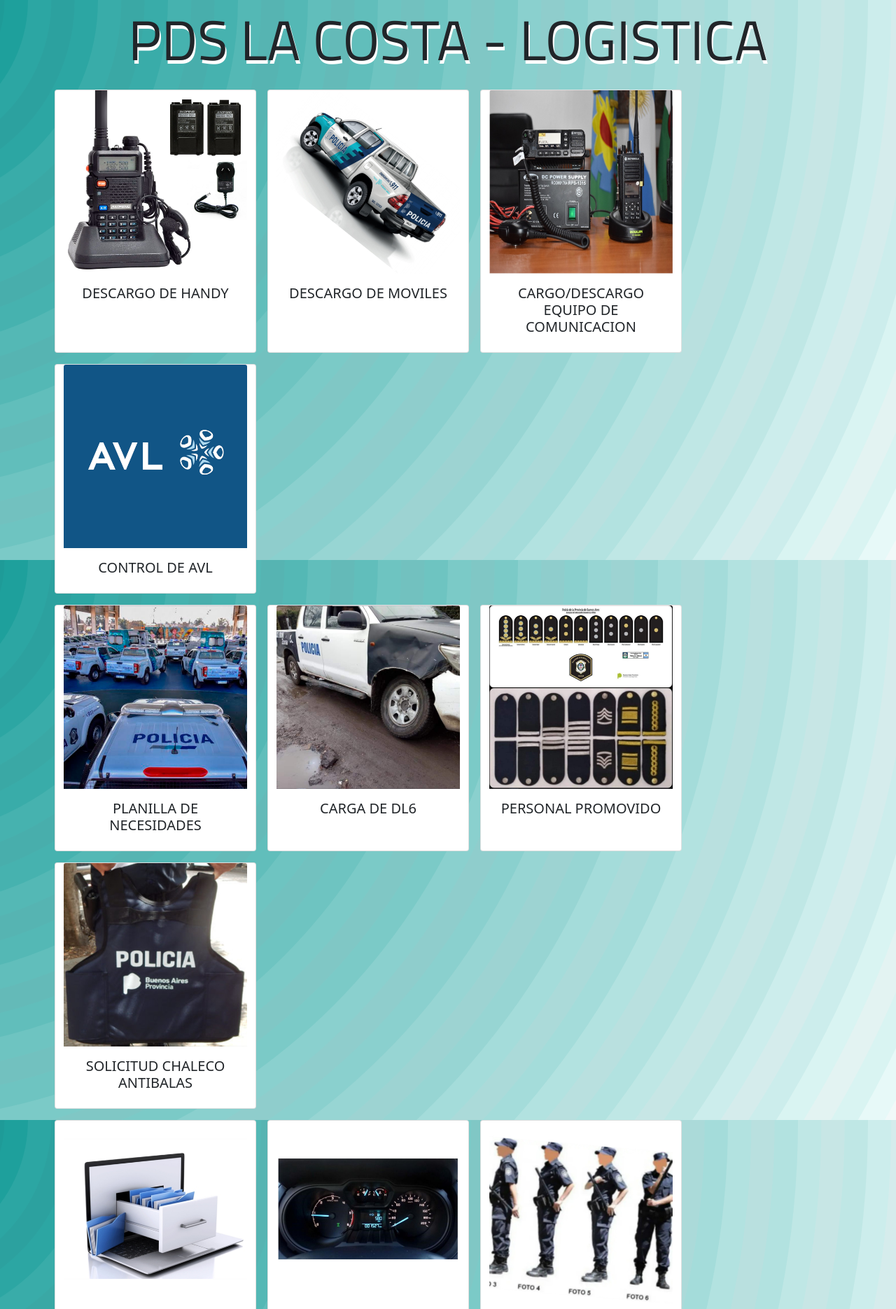
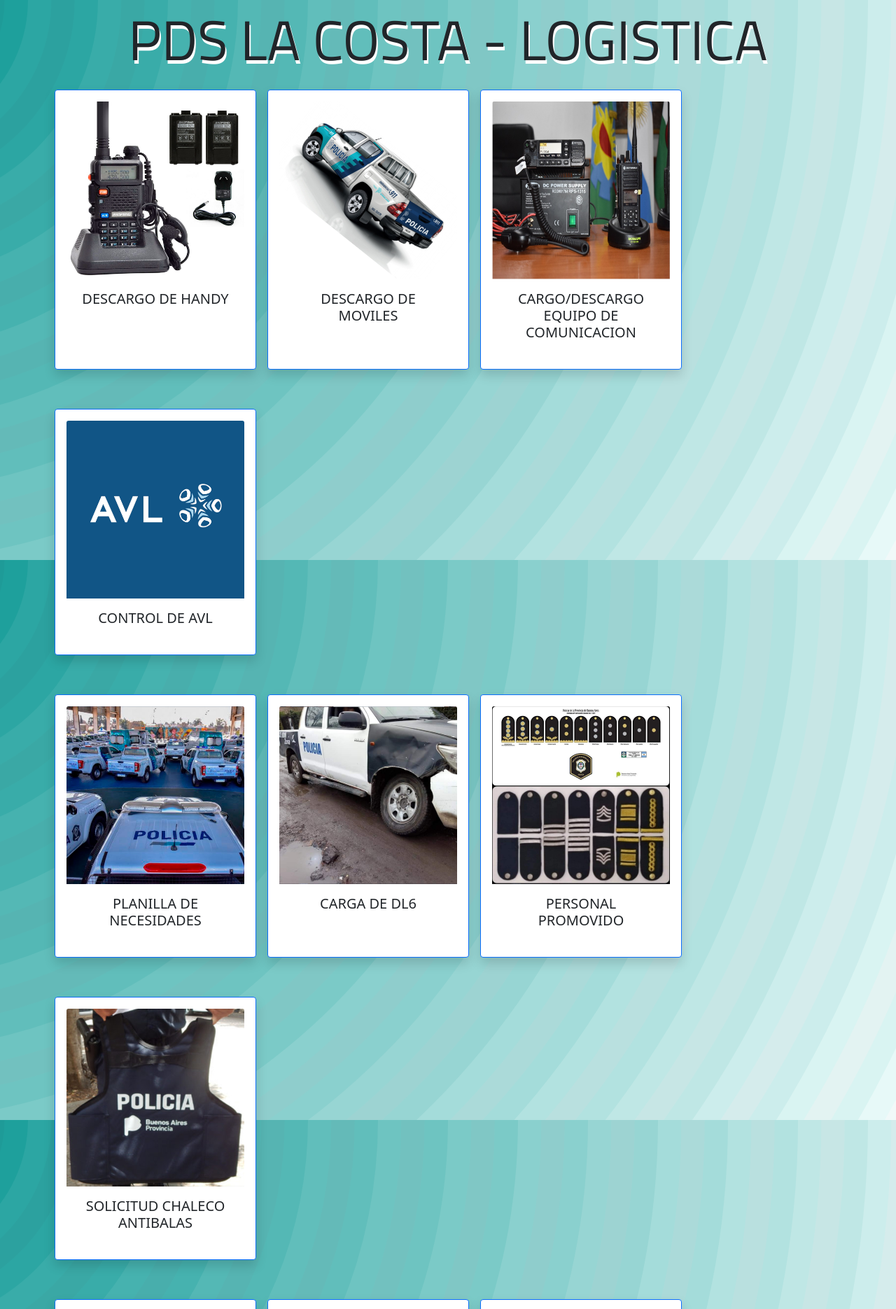
Before and after one commit to MartinFanesi/linksLogisticaPDS, a plain HTML site: page index.html in a window 1280 px wide. Shown: the top 1870 px of the page at 70% size. Drawn offline with nearby package versions, Linux system fonts and the light colour scheme; a web font is replaced by a local one.

Commit message:
shadows rounded border

```diff
--- a/index.html
+++ b/index.html
@@ -19,6 +19,10 @@
 <link rel="preconnect" href="https://fonts.googleapis.com">
 <link rel="preconnect" href="https://fonts.gstatic.com" crossorigin>
 <link href="https://fonts.googleapis.com/css2?family=Architects+Daughter&family=Libre+Barcode+39+Text&family=Outfit&family=Titillium+Web&display=swap" rel="stylesheet">
+<link rel="apple-touch-icon" sizes="180x180" href="./apple-touch-icon.png">
+<link rel="icon" type="image/png" sizes="32x32" href="./favicon-32x32.png">
+<link rel="icon" type="image/png" sizes="16x16" href="./favicon-16x16.png">
+<link rel="manifest" href="./site.webmanifest">
 </head>
 
 <body class="background-color-new">
@@ -30,7 +34,7 @@
 
         <div class="row">
 
-            <div class="card col-lg-3 col-md-12 m-2 img-hover-zoom"
+            <div class="card col-lg-3 col-md-12 m-2 img-hover-zoom border border-primary rounded shadow p-3 mb-5 bg-white rounded"
                 style="width: 18rem;">
                 <a
                     href="https://docs.google.com/forms/d/e/1FAIpQLSdYQ1nrnGgLIa4H02_JR9BEHB7ha1bgK1-sJXVN6Ux_hfidXQ/viewform?usp=sf_link" target="_blank">
@@ -43,7 +47,7 @@
                 </div>
             </div>
 
-            <div class="card col-lg-3 col-md-12 m-2 img-hover-zoom"
+            <div class="card col-lg-3 col-md-12 m-2 img-hover-zoom border border-primary rounded shadow p-3 mb-5 bg-white rounded"
                 style="width: 18rem;">
                 <a
                     href="https://docs.google.com/forms/d/e/1FAIpQLSeSV0v85Nrzbn6XjibEeH0-tYWICScSLduHT7vOKE3grwvisA/viewform?usp=sf_link" target="_blank">
@@ -58,7 +62,7 @@
             </div>
 
 
-            <div class="card col-lg-3 col-md-12 m-2 img-hover-zoom"
+            <div class="card col-lg-3 col-md-12 m-2 img-hover-zoom border border-primary rounded shadow p-3 mb-5 bg-white rounded"
                 style="width: 18rem;">
                 <a
                     href="https://docs.google.com/forms/d/e/1FAIpQLSfCxEF32Al-HhvPDQM13E8h6caupIOemrkNNdcjS1RIYrkEgA/viewform?usp=sf_link" target="_blank">
@@ -70,7 +74,7 @@
                     <h5 class="card-title text-center">CARGO/DESCARGO EQUIPO DE COMUNICACION</h5>
                 </div>
             </div>
-            <div class="card col-lg-3 col-md-12 m-2 img-hover-zoom"
+            <div class="card col-lg-3 col-md-12 m-2 img-hover-zoom border border-primary rounded shadow p-3 mb-5 bg-white rounded"
                 style="width: 18rem;">
                 <a
                     href="https://docs.google.com/forms/d/e/1FAIpQLSedN0h6sbLvMFEmyGjZCTxndALmaUEyyb06MJh6a3utcd4Vww/viewform?usp=sf_link" target="_blank">
@@ -88,7 +92,7 @@
 
         <div class="row">
 
-            <div class="card col-lg-3 col-md-12 m-2 img-hover-zoom"
+            <div class="card col-lg-3 col-md-12 m-2 img-hover-zoom border border-primary rounded shadow p-3 mb-5 bg-white rounded"
                 style="width: 18rem;">
                 <a
                     href="https://docs.google.com/forms/d/e/1FAIpQLSdGSjXNCP6CvI7S9d_xsFyYo5htjgcpkaxLdxUEkvF5GOMAPA/viewform?usp=sf_link" target="_blank">
@@ -101,7 +105,7 @@
                 </div>
             </div>
 
-            <div class="card col-lg-3 col-md-12 m-2 img-hover-zoom"
+            <div class="card col-lg-3 col-md-12 m-2 img-hover-zoom border border-primary rounded shadow p-3 mb-5 bg-white rounded"
                 style="width: 18rem;">
                 <a
                     href="https://docs.google.com/forms/d/e/1FAIpQLSe9wxup1LbrzvJxGPyitQv-QnESnboeVlB8kldqHY_icCPGvw/viewform?usp=sf_link" target="_blank">
@@ -116,7 +120,7 @@
             </div>
 
 
-            <div class="card col-lg-3 col-md-12 m-2 img-hover-zoom"
+            <div class="card col-lg-3 col-md-12 m-2 img-hover-zoom border border-primary rounded shadow p-3 mb-5 bg-white rounded"
                 style="width: 18rem;">
                 <a
                     href="https://docs.google.com/forms/d/e/1FAIpQLSeKTem5E-S_MXgIqMRxpirtn-njS7_auRsHyTKVBp8eg8r2Cw/viewform?usp=sf_link" target="_blank">
@@ -128,7 +132,7 @@
                     <h5 class="card-title text-center">PERSONAL PROMOVIDO</h5>
                 </div>
             </div>
-            <div class="card col-lg-3 col-md-12 m-2 img-hover-zoom"
+            <div class="card col-lg-3 col-md-12 m-2 img-hover-zoom border border-primary rounded shadow p-3 mb-5 bg-white rounded"
                 style="width: 18rem;">
                 <a
                     href="https://docs.google.com/forms/d/e/1FAIpQLSeXxq3om5lIboeKR920zTrCRtnjcCGL3Bzhnb13VBMT0mVFJQ/viewform?usp=sf_link" target="_blank">
@@ -146,7 +150,7 @@
 
         <div class="row">
 
-            <div class="card col-lg-3 col-md-12 m-2 img-hover-zoom"
+            <div class="card col-lg-3 col-md-12 m-2 img-hover-zoom border border-primary rounded shadow p-3 mb-5 bg-white rounded"
                 style="width: 18rem;">
                 <a
                     href="https://docs.google.com/forms/d/e/1FAIpQLScS-1_cln4kCAZ6uYLY6nBARKDLpD7b2HEawAPe7a00dPW5Bg/viewform?usp=sf_link" target="_blank">
@@ -159,7 +163,7 @@
                 </div>
             </div>
 
-            <div class="card col-lg-3 col-md-12 m-2 img-hover-zoom"
+            <div class="card col-lg-3 col-md-12 m-2 img-hover-zoom border border-primary rounded shadow p-3 mb-5 bg-white rounded"
                 style="width: 18rem;">
                 <a
                     href="https://docs.google.com/forms/d/e/1FAIpQLScXCugYX5kZg_Xxo5rc9epEFW_uDEc36MhqHbrVimF4JDXHXg/viewform?usp=sf_link" target="_blank">
@@ -174,7 +178,7 @@
             </div>
 
 
-            <div class="card col-lg-3 col-md-12 m-2 img-hover-zoom"
+            <div class="card col-lg-3 col-md-12 m-2 img-hover-zoom border border-primary rounded shadow p-3 mb-5 bg-white rounded"
                 style="width: 18rem;">
                 <a
                     href="https://docs.google.com/forms/d/e/1FAIpQLSdm1XDGovGb9r9URcuDi3ei6eSL4yHhDkfioseEVfzfpHsA-Q/viewform?usp=sf_link" target="_blank">
@@ -186,7 +190,7 @@
                     <h5 class="card-title text-center">CARGO DE TONFA</h5>
                 </div>
             </div>
-            <div class="card col-lg-3 col-md-12 m-2 img-hover-zoom"
+            <div class="card col-lg-3 col-md-12 m-2 img-hover-zoom border border-primary rounded shadow p-3 mb-5 bg-white rounded"
                 style="width: 18rem;">
                 <a
                     href="https://docs.google.com/forms/d/e/1FAIpQLSdMyP4LdU57-E_eqwltmzZ9ASwMJYIgwHwqqYqKIWKtd86T5g/viewform?usp=sf_link" target="_blank">
@@ -202,10 +206,10 @@
         </div>
         <div class="row">
 
-            <div class="card col-lg-3 col-md-12 m-2 img-hover-zoom"
+            <div class="card col-lg-3 col-md-12 m-2 img-hover-zoom border border-primary rounded shadow p-3 mb-5 bg-white rounded"
                 style="width: 18rem;">
                 <a
-                    href="https://docs.google.com/forms/d/e/1FAIpQLSdMyP4LdU57-E_eqwltmzZ9ASwMJYIgwHwqqYqKIWKtd86T5g/viewform?usp=sf_link" target="_blank">
+                    href="https://docs.google.com/forms/d/e/1FAIpQLSdPSQ49fML-5HqmFx6In-tf4fQ3nve9I4Iktb2N1wHs2ysp3w/viewform?usp=sf_link" target="_blank">
                     <img src="./img/13-cargoChaleco.jpg"
                         class="card-img-top"
                         alt="...">
```
Also changed, not shown: android-chrome-192x192.png (added), android-chrome-512x512.png (added), apple-touch-icon.png (added), favicon-16x16.png (added), favicon-32x32.png (added), favicon.ico (added), img/escudo.png (added), site.webmanifest (added), 1 other file.
